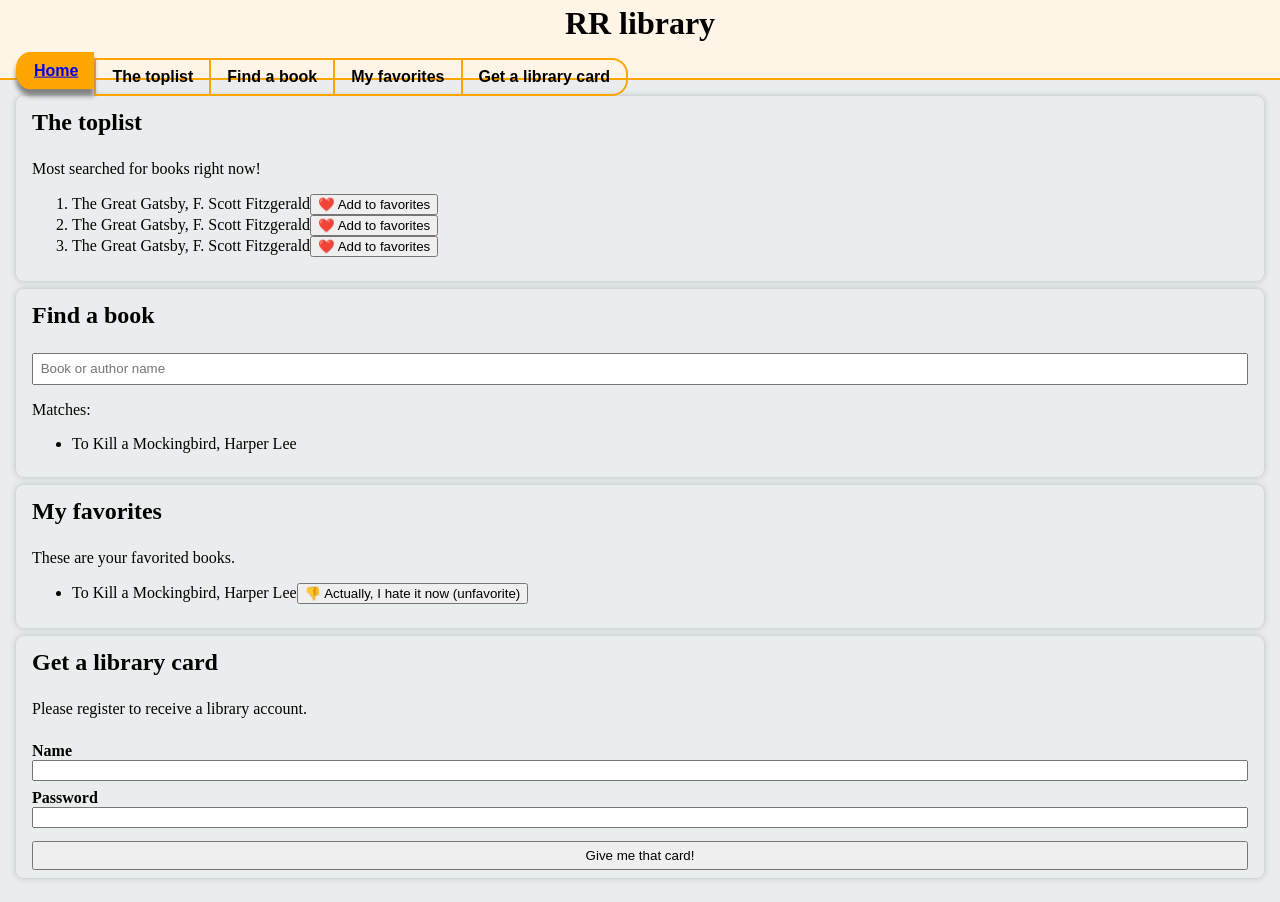
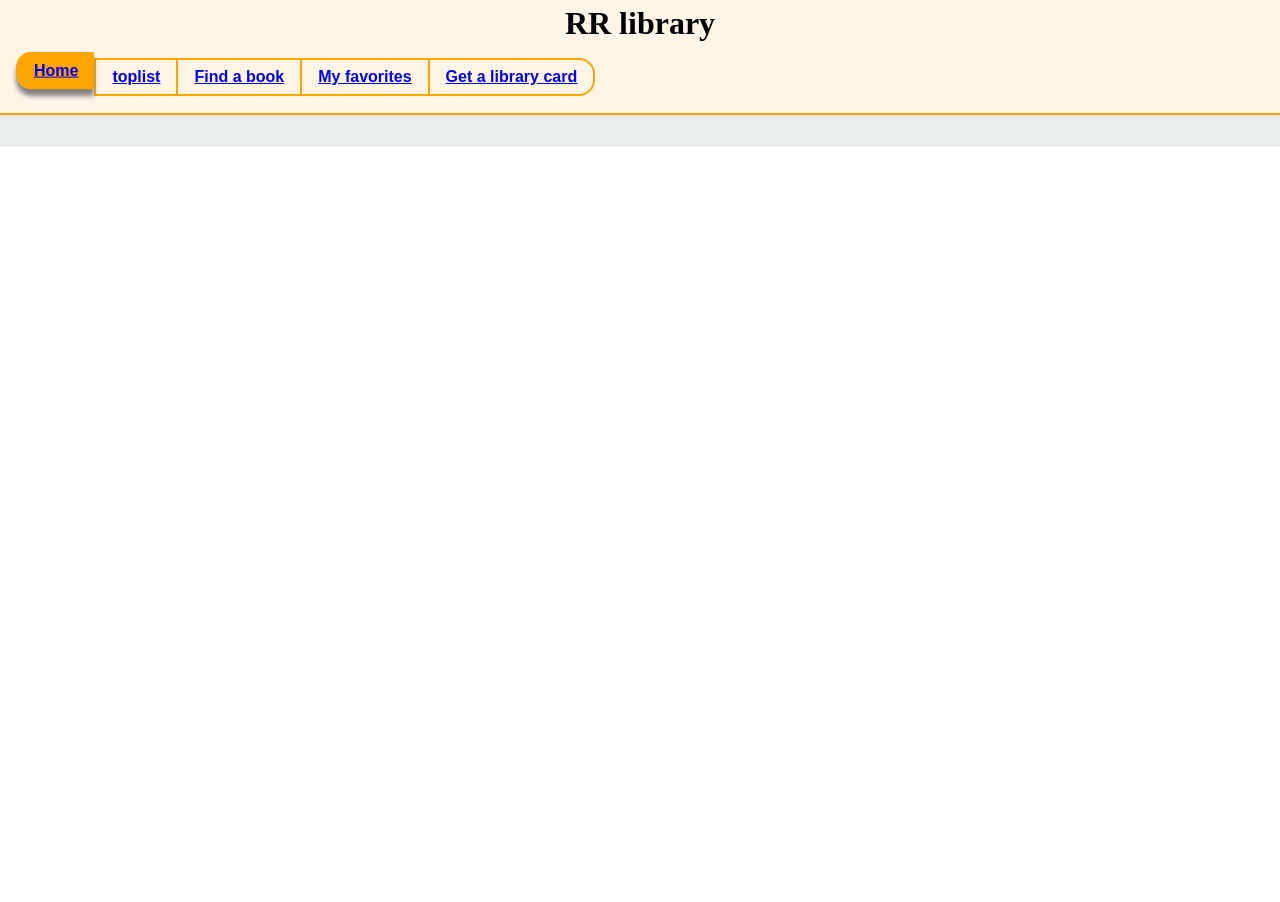
Before and after one commit to MalinJ123/09-library, a React (Vite) app: page / in a window 1280 px wide. After the commit the page ends 800 px from the top, so only its background shows below. Built offline with nearby package versions, Linux system fonts and the light colour scheme.

Commit message:
NAvlinks

```diff
--- a/src/components/Header.jsx
+++ b/src/components/Header.jsx
@@ -1,4 +1,5 @@
 import { NavLink } from "react-router-dom";
+
 
 const Header = () => {
 
@@ -11,10 +12,10 @@ const Header = () => {
 					<li className="selected">
 						<NavLink to="/">Home </NavLink>
 					</li>
-					<li> The toplist </li>
-					<li> Find a book </li>
-					<li> My favorites </li>
-					<li> Get a library card </li>
+					<li> <NavLink to="/toplist">toplist </NavLink> </li>
+					<li> <NavLink to='/find-book'>Find a book </NavLink></li>
+					<li> <NavLink to="/favorites">My favorites</NavLink>  </li>
+					<li> <NavLink to="/get-a-card">Get a library card</NavLink>  </li>
 				</ul>
 			</nav>
 		</header>
--- a/src/index.css
+++ b/src/index.css
@@ -15,7 +15,6 @@ body {
 }
 header {
 
-	height: 10vh;
 	background-color: #fef5e7;
 	padding: 0.3rem 1em 0.1em 1em;
 	border-bottom: 2px solid orange;
--- a/src/routes/Root.jsx
+++ b/src/routes/Root.jsx
@@ -1,20 +1,12 @@
 import Header from "../components/Header.jsx";
-import Home from "./Home.jsx";
-import Toplist from "./Toplist.jsx";
-import FindBook from "./FindBook.jsx";
-import Favorites from "./Favorites.jsx";
-import RegisterCard from "./RegisterCard.jsx";
+import { Outlet } from "react-router-dom";
 
 const Root = () => {
 	return (
 		<>
 			<Header />
 			<main>
-				<Home />
-				<Toplist />
-				<FindBook />
-				<Favorites />
-				<RegisterCard />
+				<Outlet/>
 			</main>
 		</>
 	);
```
Also changed, not shown: src/main.jsx (+2 -8 lines), src/routeConfig.jsx (added, +39 -0 lines).
